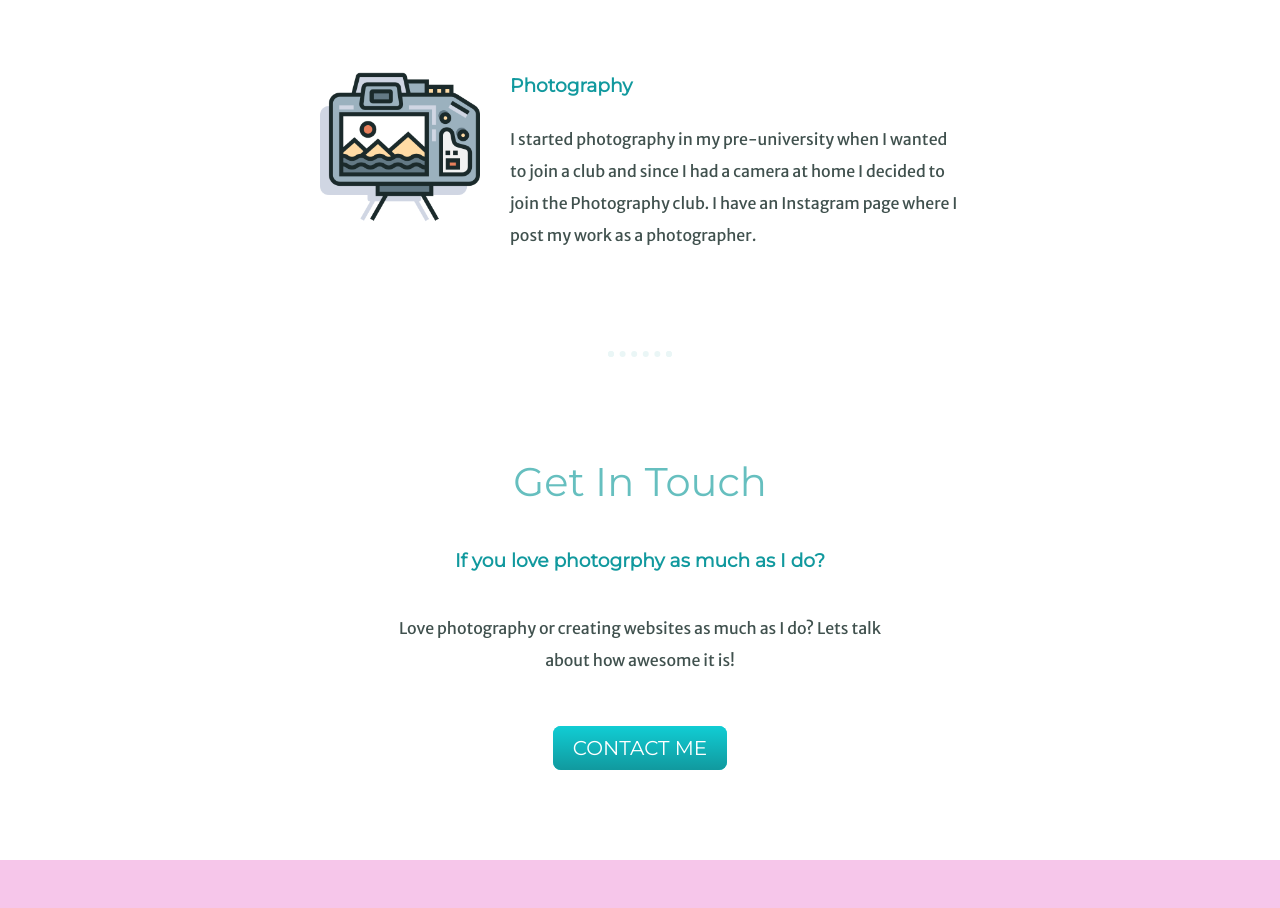
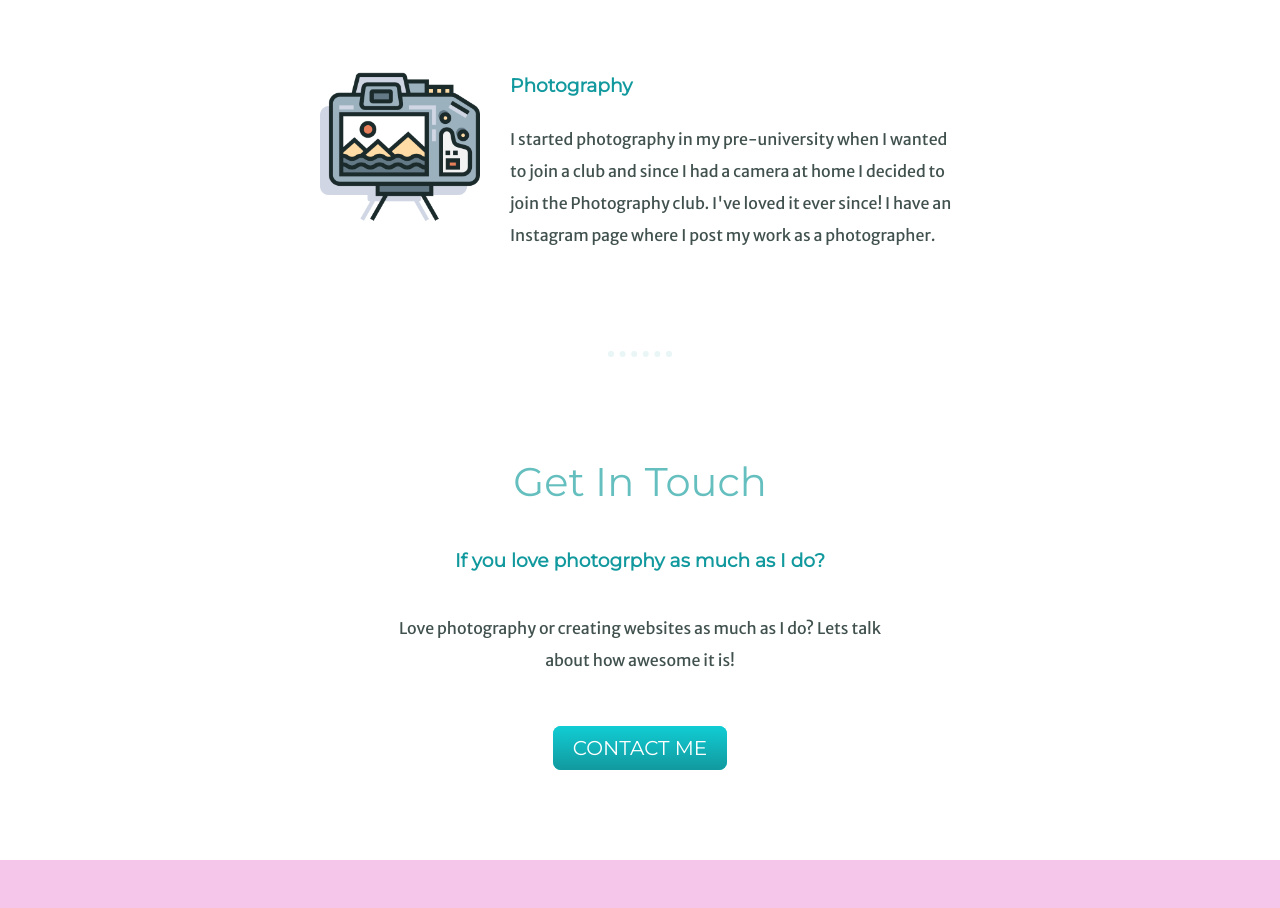
Before and after one commit to rubeensakeena/Project1, a plain HTML site: page index.html in a window 1280 px wide. Shown: the part 1900-2808 px from the top of the page. Drawn offline with Linux system fonts and the light colour scheme.

Commit message:
Update index.html

```diff
--- a/index.html
+++ b/index.html
@@ -37,7 +37,7 @@
       <div class="skill-row">
         <img class="camera" src="images/photography.png" alt="photogrphy">
         <h3>Photography</h3>
-        <p>I started photography in my pre-university when I wanted to join a club and since I had a camera at home I decided to join the Photography club. I have an Instagram page where I post my work as a photographer.</p>
+        <p>I started photography in my pre-university when I wanted to join a club and since I had a camera at home I decided to join the Photography club. I've loved it ever since! I have an Instagram page where I post my work as a photographer.</p>
       </div>
     </div>
     <hr>
```
